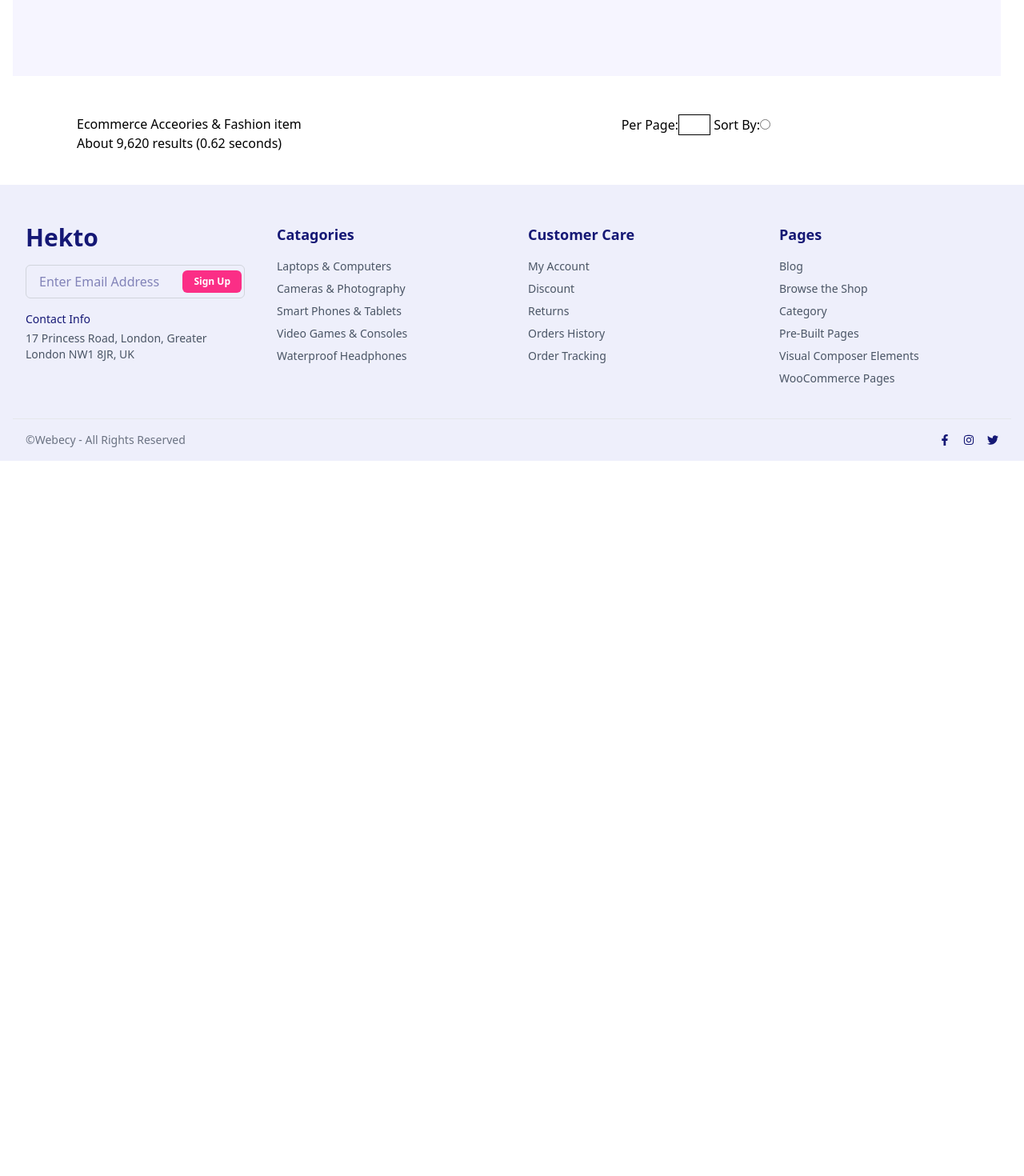
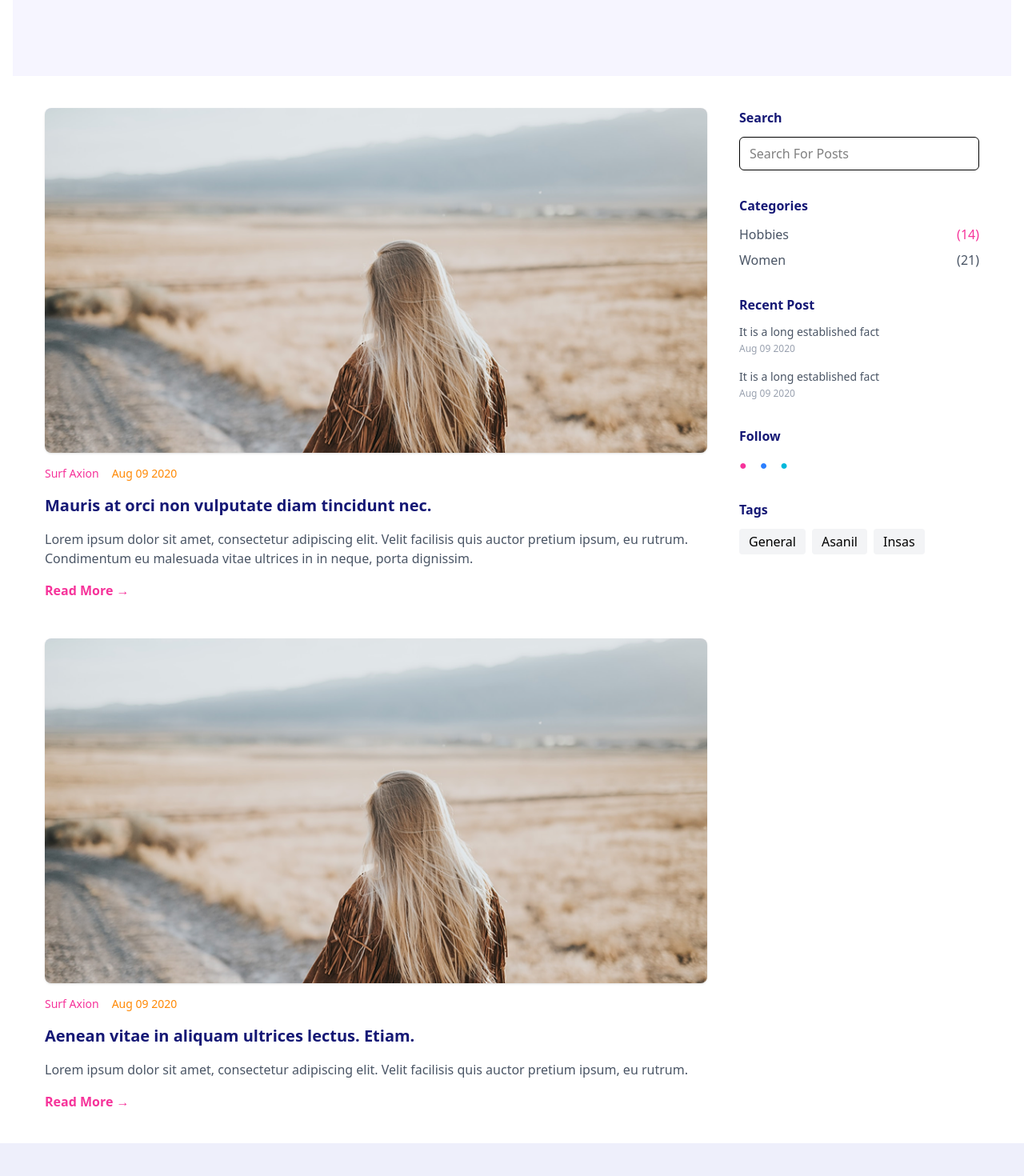
Before and after one commit to kandelmilan/E-commerce, a React (Vite) app: page /blogs in a window 1280 px wide. Shown: the part 300-1770 px from the top of the page at 80% size. Before the commit the page ends 876 px from the top, so only its background shows below. Built offline with nearby package versions, Linux system fonts and the light colour scheme; no server answers.

Commit message:
Added: Blog

```diff
--- a/src/component/Header/Blog.jsx
+++ b/src/component/Header/Blog.jsx
@@ -1,35 +1,125 @@
-import React from 'react'
-import Breadcrum from '../BreadCrum'
+import React from "react";
+import Breadcrum from "../BreadCrum";
+import Blog22 from "../../assets/image/Blog22.png";
 
 function Blog() {
   return (
-    <section className='container'>
-      {/* head part  */}
-      <div className="bg-[#F6F5FF] w-[1235px] h-[280px] ">
-        <h1 className="font-bold text-[24px] p-16 pb-3 sm:text-[28px] lg:text-[35px] px-14 text-primary leading-snug">Blogs pages</h1>
+    <section className="container mx-auto">
+      {/* Header */}
+      <div className="bg-[#F6F5FF] w-full h-[280px] flex flex-col justify-center px-14">
+        <h1 className="font-bold text-[24px] sm:text-[28px] lg:text-[35px] text-[#151875] leading-snug">
+          Blogs pages
+        </h1>
         <Breadcrum />
       </div>
 
-      <div className='mt-12'>
-        <div className='flex gap-80'>
-
-          <div className='mx-20'>
-            <h3>Ecommerce Acceories & Fashion item</h3>
-            <p>About 9,620 results (0.62 seconds)</p>
+      {/* Layout */}
+      <div className="flex flex-col lg:flex-row gap-10 mt-10 px-6 lg:px-10">
+        {/* Left: Blog Posts */}
+        <div className="flex-1 space-y-12">
+          {/* Blog Card */}
+          <div className="space-y-4">
+            <img src={Blog22} alt="Blog" className="rounded-lg shadow" />
+            <div className="flex gap-4 text-sm text-gray-500">
+              <span className="text-pink-500">Surf Axion</span>
+              <span className="text-orange-400">Aug 09 2020</span>
+            </div>
+            <h3 className="text-[#151875] font-bold text-xl">
+              Mauris at orci non vulputate diam tincidunt nec.
+            </h3>
+            <p className="text-gray-600">
+              Lorem ipsum dolor sit amet, consectetur adipiscing elit. Velit
+              facilisis quis auctor pretium ipsum, eu rutrum. Condimentum eu
+              malesuada vitae ultrices in in neque, porta dignissim.
+            </p>
+            <a href="#" className="text-pink-500 font-semibold hover:underline">
+              Read More →
+            </a>
           </div>
 
-          <div>
-            <label htmlFor="PerPage">Per Page:</label>
-            <input type="number" min="1" className='w-10 border-1' />
-
-            <label htmlFor="Sort"> Sort By:</label>
-            <input type="radio" />
+          {/* Duplicate cards for more posts */}
+          <div className="space-y-4">
+            <img src={Blog22} alt="Blog" className="rounded-lg shadow" />
+            <div className="flex gap-4 text-sm text-gray-500">
+              <span className="text-pink-500">Surf Axion</span>
+              <span className="text-orange-400">Aug 09 2020</span>
+            </div>
+            <h3 className="text-[#151875] font-bold text-xl">
+              Aenean vitae in aliquam ultrices lectus. Etiam.
+            </h3>
+            <p className="text-gray-600">
+              Lorem ipsum dolor sit amet, consectetur adipiscing elit. Velit
+              facilisis quis auctor pretium ipsum, eu rutrum.
+            </p>
+            <a href="#" className="text-pink-500 font-semibold hover:underline">
+              Read More →
+            </a>
           </div>
         </div>
+
+        {/* Right: Sidebar */}
+        <aside className="w-full lg:w-[300px] space-y-8">
+          {/* Search */}
+          <div>
+            <h3 className="font-bold text-[#151875] mb-3">Search</h3>
+            <input
+              type="text"
+              placeholder="Search For Posts"
+              className="w-full border px-3 py-2 rounded-md focus:ring-2 focus:ring-pink-400"
+            />
+          </div>
+
+          {/* Categories */}
+          <div>
+            <h3 className="font-bold text-[#151875] mb-3">Categories</h3>
+            <ul className="space-y-2 text-gray-600">
+              <li className="flex justify-between">
+                Hobbies <span className="text-pink-500">(14)</span>
+              </li>
+              <li className="flex justify-between">
+                Women <span>(21)</span>
+              </li>
+            </ul>
+          </div>
+
+          {/* Recent Posts */}
+          <div>
+            <h3 className="font-bold text-[#151875] mb-3">Recent Post</h3>
+            <ul className="space-y-4 text-sm">
+              <li>
+                <p className="text-gray-600">It is a long established fact</p>
+                <span className="text-xs text-gray-400">Aug 09 2020</span>
+              </li>
+              <li>
+                <p className="text-gray-600">It is a long established fact</p>
+                <span className="text-xs text-gray-400">Aug 09 2020</span>
+              </li>
+            </ul>
+          </div>
+
+          {/* Follow */}
+          <div>
+            <h3 className="font-bold text-[#151875] mb-3">Follow</h3>
+            <div className="flex gap-4">
+              <a href="#" className="text-pink-500">●</a>
+              <a href="#" className="text-blue-500">●</a>
+              <a href="#" className="text-cyan-500">●</a>
+            </div>
+          </div>
+
+          {/* Tags */}
+          <div>
+            <h3 className="font-bold text-[#151875] mb-3">Tags</h3>
+            <div className="flex flex-wrap gap-2">
+              <span className="px-3 py-1 bg-gray-100 rounded">General</span>
+              <span className="px-3 py-1 bg-gray-100 rounded">Asanil</span>
+              <span className="px-3 py-1 bg-gray-100 rounded">Insas</span>
+            </div>
+          </div>
+        </aside>
       </div>
-
     </section>
-  )
+  );
 }
 
-export default Blog
+export default Blog;
--- a/src/index.css
+++ b/src/index.css
@@ -2,7 +2,7 @@
 
 @theme{
   --color-primary:#151875;
-  --color-secondary:#FB2E86;
+ --color-secondary:#FB2E86;
   --color-tertiary:#08D15F;
   --color-background:#7E33E0;
   --color-background-secondary:#F1F0FF;
```
Also changed, not shown: src/hook/useFetch.js (+14 -14 lines), note.txt, src/assets/image/Blog11.png (added), src/assets/image/Blog22.png (added).
